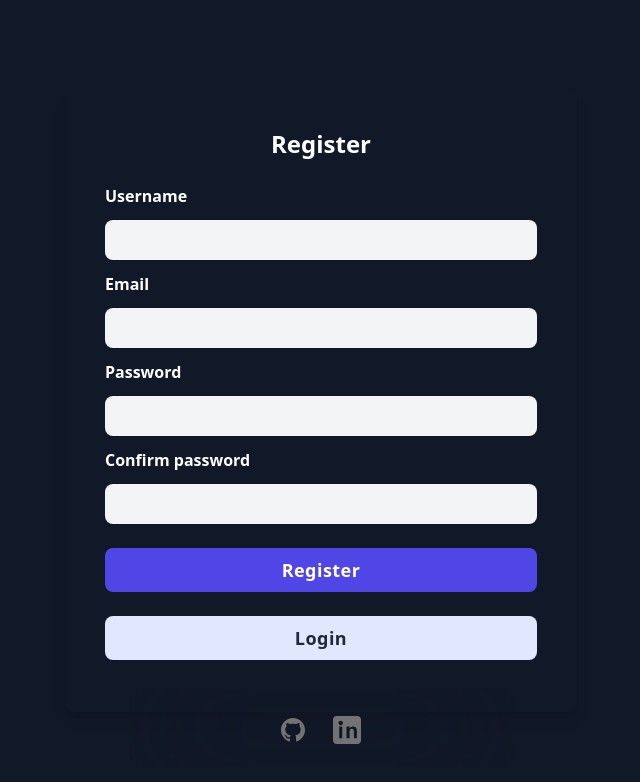
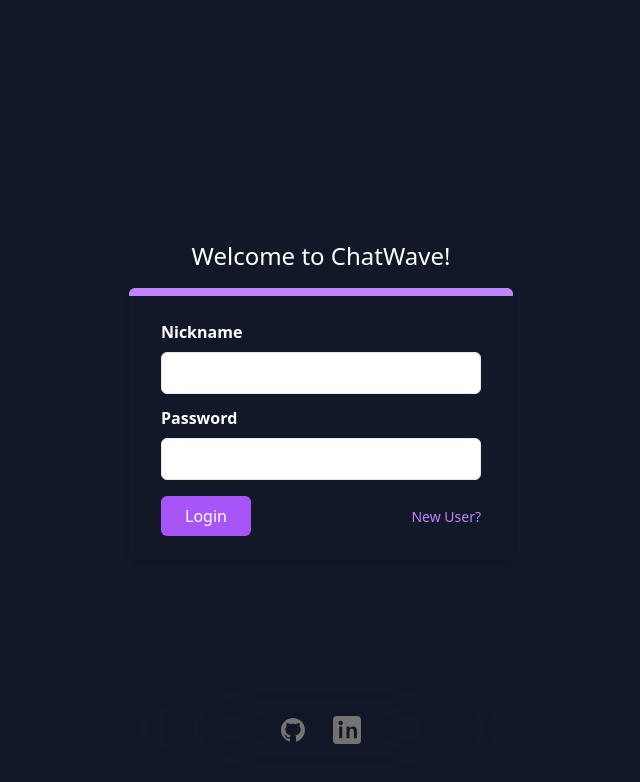
Before and after one commit to Nich0las2004/Chat-App, a React (Vite) app in the folder frontend/: page /login in a window 1280 px wide. Shown: the top 782 px of the page, without its empty margins (319-959 px from the left). Built offline with nearby package versions, Linux system fonts and the light colour scheme.

Commit message:
login and register pages are almost done, they are connected

```diff
--- a/frontend/package.json
+++ b/frontend/package.json
@@ -11,7 +11,8 @@
   },
   "dependencies": {
     "react": "^18.2.0",
-    "react-dom": "^18.2.0"
+    "react-dom": "^18.2.0",
+    "react-router-dom": "^6.22.3"
   },
   "devDependencies": {
     "@types/react": "^18.2.66",
--- a/frontend/src/App.tsx
+++ b/frontend/src/App.tsx
@@ -1,14 +1,15 @@
-import SignIn from "./components/SignIn";
-import Register from "./components/Register";
-import Footer from "./components/Footer";
+import { Route, Routes, Navigate } from "react-router-dom";
+
+import LoginPage from "./pages/LoginPage";
+import RegisterPage from "./pages/RegisterPage";
 
 const App = () => {
   return (
-    <>
-      <Register />
-      {/* <SignIn /> */}
-      <Footer />
-    </>
+    <Routes>
+      <Route path="/" element={<Navigate to="/login" />} />
+      <Route path="/login" element={<LoginPage />} />
+      <Route path="/register" element={<RegisterPage />} />
+    </Routes>
   );
 };
 
--- a/frontend/src/components/Register.tsx
+++ b/frontend/src/components/Register.tsx
@@ -1,3 +1,5 @@
+import { Link } from "react-router-dom";
+
 const Register = () => {
   return (
     <div className="h-screen bg-gray-900 flex justify-center items-center">
@@ -14,7 +16,7 @@ const Register = () => {
               Username
             </label>
             <input
-              className="w-full bg-gray-100 px-4 py-2 rounded-lg focus:outline-none"
+              className="w-full bg-gray-100 px-4 py-2 rounded-lg focus:outline-none focus:ring-indigo-600 focus:ring-1 rounded-md"
               type="text"
               name="username"
               id="username"
@@ -28,7 +30,7 @@ const Register = () => {
               Email
             </label>
             <input
-              className="w-full bg-gray-100 px-4 py-2 rounded-lg focus:outline-none"
+              className="w-full bg-gray-100 px-4 py-2 rounded-lg focus:outline-none focus:ring-indigo-600 focus:ring-1 rounded-md"
               type="text"
               name="email"
               id="email"
@@ -42,7 +44,7 @@ const Register = () => {
               Password
             </label>
             <input
-              className="w-full bg-gray-100 px-4 py-2 rounded-lg focus:outline-none"
+              className="w-full bg-gray-100 px-4 py-2 rounded-lg focus:outline-none focus:ring-indigo-600 focus:ring-1 rounded-md"
               type="text"
               name="password"
               id="password"
@@ -56,7 +58,7 @@ const Register = () => {
               Confirm password
             </label>
             <input
-              className="w-full bg-gray-100 px-4 py-2 rounded-lg focus:outline-none"
+              className="w-full bg-gray-100 px-4 py-2 rounded-lg focus:outline-none focus:ring-indigo-600 focus:ring-1 rounded-md"
               type="text"
               name="confirm"
               id="confirm"
@@ -68,12 +70,14 @@ const Register = () => {
           >
             Register
           </button>
+          <Link to="/login">
             <button
               type="submit"
               className="w-full mt-6 mb-3 bg-indigo-100 rounded-lg px-4 py-2 text-lg text-gray-800 tracking-wide font-semibold font-sans"
             >
               Login
             </button>
+          </Link>
         </form>
       </div>
     </div>
--- a/frontend/src/components/SignIn.tsx
+++ b/frontend/src/components/SignIn.tsx
@@ -1,3 +1,5 @@
+import { Link } from "react-router-dom";
+
 const SignIn = () => {
   return (
     <div className="relative flex min-h-screen  antialiased flex-col justify-center overflow-hidden bg-gray-900 py-6 sm:py-12">
@@ -39,9 +41,9 @@ const SignIn = () => {
               >
                 Login
               </button>
-              <a href="#" className="text-sm hover:underline text-purple-400">
+              <Link to="/register" className="text-sm hover:underline text-purple-400">
                 New User?
-              </a>
+              </Link>
             </div>
           </div>
         </div>
--- /dev/null
+++ b/frontend/src/pages/LoginPage.tsx
@@ -0,0 +1,13 @@
+import SignIn from "../components/SignIn";
+import Footer from "../components/Footer";
+
+const LoginPage = () => {
+  return (
+    <>
+      <SignIn />
+      <Footer />
+    </>
+  );
+};
+
+export default LoginPage;
--- /dev/null
+++ b/frontend/src/pages/RegisterPage.tsx
@@ -0,0 +1,13 @@
+import Register from "../components/Register";
+import Footer from "../components/Footer";
+
+const RegisterPage = () => {
+  return (
+    <>
+      <Register />
+      <Footer />
+    </>
+  );
+};
+
+export default RegisterPage;
```
Also changed, not shown: frontend/src/main.tsx (+8 -8 lines), 1 other file (tests, documents, lock files or other folders). Lines whose indentation alone changed are shown as unchanged.
